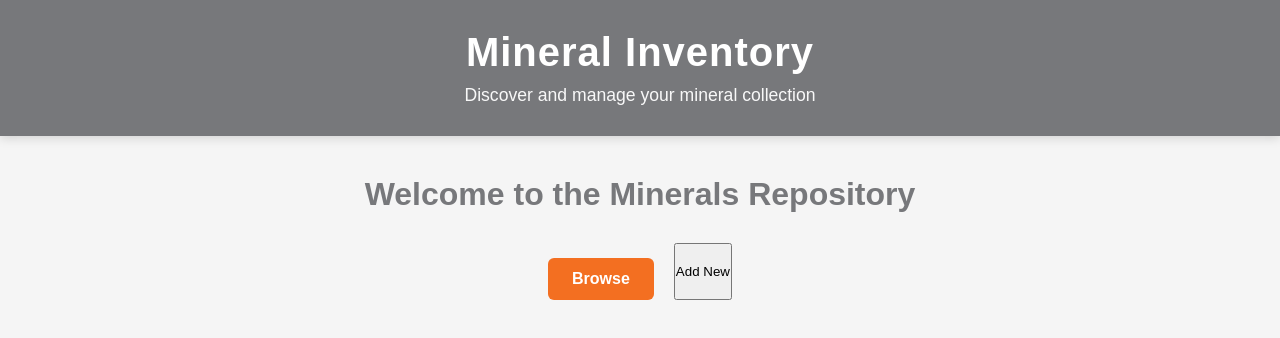
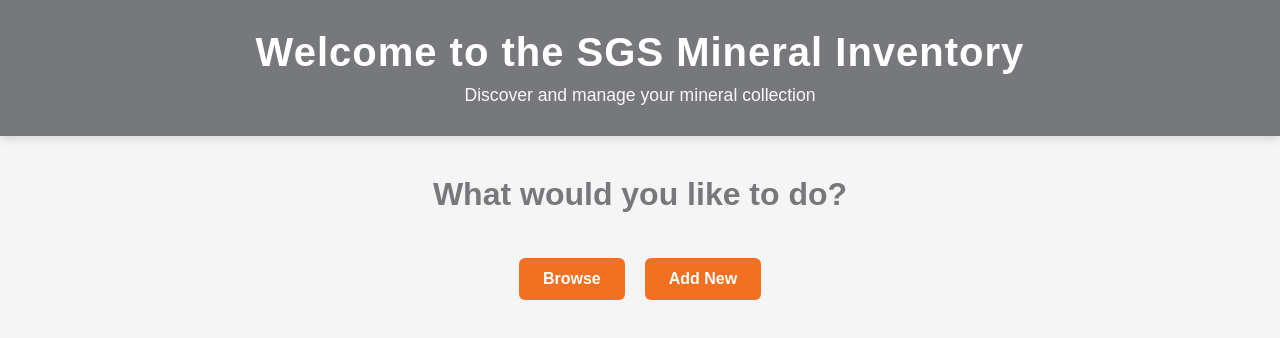
Before and after one commit to KimberlyHansen/Minerals, a plain HTML site: page index.html in a window 1280 px wide. Drawn offline with Linux system fonts and the light colour scheme.

Commit message:
Update index.html

```diff
--- a/index.html
+++ b/index.html
@@ -8,14 +8,14 @@
 </head>
 <body>
     <header>
-        <h1>Mineral Inventory</h1>
+        <h1>Welcome to the SGS Mineral Inventory</h1>
         <p>Discover and manage your mineral collection</p>
     </header>
     <main>
-        <h2>Welcome to the Minerals Repository</h2>
+        <h2>What would you like to do?</h2>
         <div class="button-container">
             <button class="btn" onclick="location.href='Browse.html'">Browse</button>
-            <button onclick="location.href='add new.html'">Add New</button>
+            <button class="btn" onclick="location.href='add new.html'">Add New</button>
         </div>
      </main>
 </body>
```
